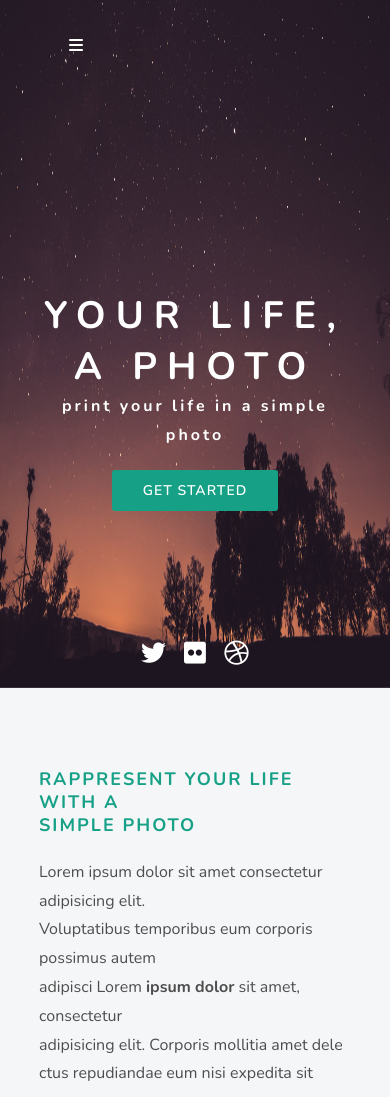
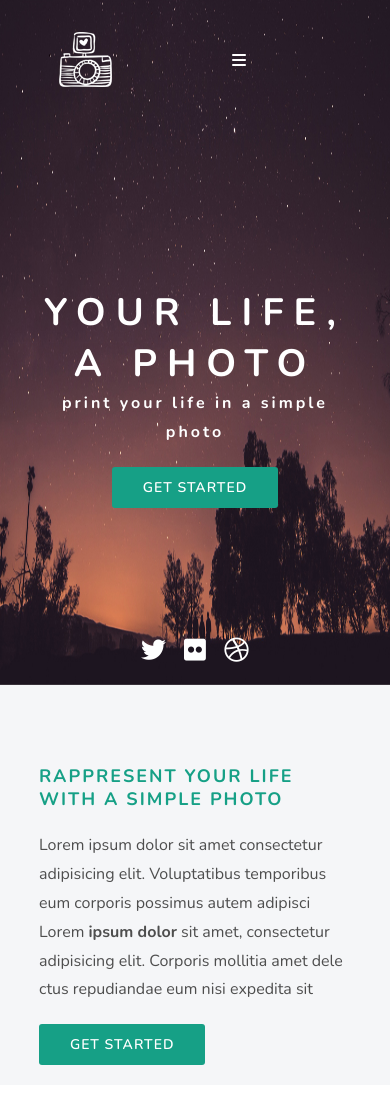
Before and after one commit to sifad5678/Photo-Time, a plain HTML site: page index.html in a window 390 px wide. Shown: the top 1097 px of the page. Drawn offline with nearby package versions, Linux system fonts and the light colour scheme.

Commit message:
Add files via upload

```diff
--- a/index.html
+++ b/index.html
@@ -47,7 +47,12 @@
 
 
                 <nav>
+                    <!-- First menu bar, Jeta dekha jabe normally -->
+
                     <ul class="first-sidebar">
+                        <a id="second-logo" " href="#">
+                            <img src="images/logo.png" alt="">
+                        </a>
                         <li class="menu-button" onclick=showSidebar()><a href="#"><i class="fa-solid fa-bars"></i></a></li>
                         <li class="hideOnMobile"><a href="">Home</a></li>
                         <li class="hideOnMobile"><a href="">photo app</a></li>
@@ -57,6 +62,7 @@
 
                     </ul>
 
+                    <!-- Eta side menu bar , Mobile versition a dekha jabe -->
                     <ul class="sidebar">
                         <li onclick=hideSidebar()><a href="#"><i class="fa-solid fa-close"></i></a></li>
                         <li><a href="">Home</a></li>
@@ -109,11 +115,11 @@
         <div class="container">
             <div class="row">
                 <div class="text-area col-1-2">
-                    <h3>Rappresent your life with a <br> simple photo</h3>
-                    <p>Lorem ipsum dolor sit amet consectetur adipisicing elit. <br>
-                         Voluptatibus temporibus eum corporis possimus autem <br>
-                          adipisci Lorem <strong>ipsum dolor</strong>  sit amet, consectetur <br>
-                           adipisicing elit. Corporis mollitia amet dele <br>
+                    <h3>Rappresent your life with a  simple photo</h3>
+                    <p>Lorem ipsum dolor sit amet consectetur adipisicing elit.
+                         Voluptatibus temporibus eum corporis possimus autem
+                          adipisci Lorem <strong>ipsum dolor</strong>  sit amet, consectetur
+                           adipisicing elit. Corporis mollitia amet dele
                            ctus repudiandae eum nisi expedita sit</p>
                     <a href="#" class="btn">Get started</a>
                 </div>
--- a/style.css
+++ b/style.css
@@ -89,10 +89,10 @@ h2{
 }
 .header-area ul li{
 	height: 50px;
+	padding: 0 30px;
 }
 .header-area ul li a{
 	height: 100%;
-	padding:0 30px;
 	text-decoration: none;
 	color: white;
 	text-transform: uppercase;
@@ -102,20 +102,26 @@ h2{
 .header-area ul li a:hover{
     color:#1BBC9B;
 }
-
+/* second logo */
+#second-logo{
+	width: 100%;
+	padding-left: 20px;
+	display: none;
+	align-items: start;
+}
 
 
 /* Second Menu bar */
 .sidebar {
 	position: fixed;
 	top: 0;
-	left: 0;
+	right:  0;
 	padding-top: 25px;
 	width: 250px !important;
 	height: 100vh;
 	z-index: 999;
     background-color: rgba(255, 255, 255, 0.37);
-    backdrop-filter: blur(10px);
+    backdrop-filter: blur(15px);
     box-shadow: -10px 0 10px rgba(0, 0, 0, .1);
 
 
@@ -131,6 +137,8 @@ h2{
 }
 .sidebar li{
 	width: 100%;
+	list-style: none;
+	padding: 0 50px;
 }
 .sidebar li a{
 	width: 100%;
@@ -146,6 +154,9 @@ h2{
 
 .menu-button{
 	display: none;
+}
+.menu-button a{
+	padding: 0 43px;
 }
 
 
@@ -527,13 +538,12 @@ button{
 
 /*----------------          Media Query                   -----------------*/
 
-@media (max-width:960px){
-	/* .header-area nav ul li{
-		margin: 0 12px;
-	} */
-}
+
 
 @media (max-width:768px){
+	#second-logo{
+		display: flex;
+	}
 
 	 .hideOnMobile{
 		display: none;
@@ -541,11 +551,12 @@ button{
 	}
 	.menu-button{
 		display: block;
+
 	}
 	.first-sidebar {
-
+	padding: 2rem 2rem 0 0;
 	display: flex;
-	justify-content: flex-start;
+	justify-content: flex-end;
 	}
 
 
@@ -612,6 +623,8 @@ button{
 
 
 @media (max-width:430px){
+
+
 	/*---------- Getting Started ---------*/
 	.getting-started .text-area{
 		margin-left: 0;
@@ -629,6 +642,10 @@ button{
 	}
 
 	/*-------- Subscribe Area ------------*/
+	.subscribe-area form input[type="email"]{
+		width: 70%;
+		outline: none;
+	}
 	.subscribe-area form button{
 		margin-top: 10px;
 	}
@@ -649,4 +666,10 @@ button{
 	.sidebar{
 		width: 100% !important;
 	}
+	.sidebar  li a{
+		padding: 10px 30px;
+	}
+
+
+
 }
```
